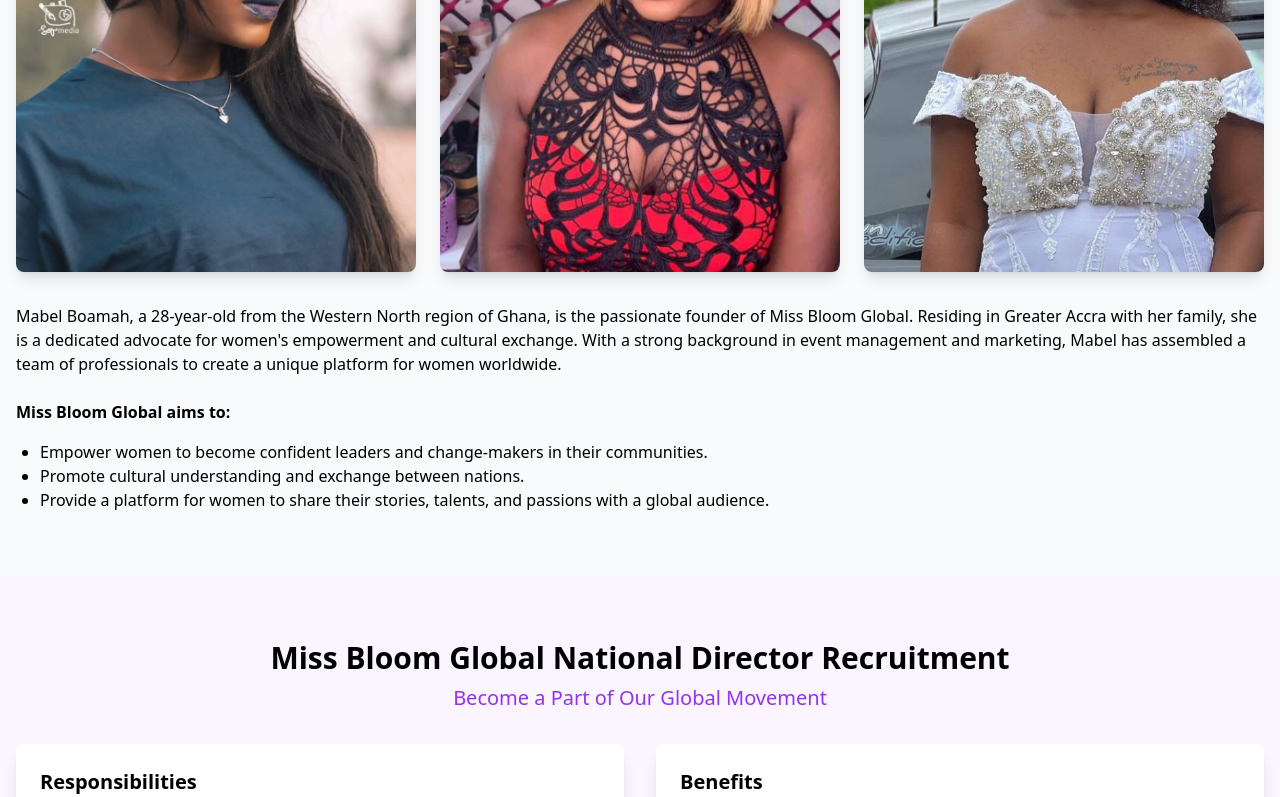
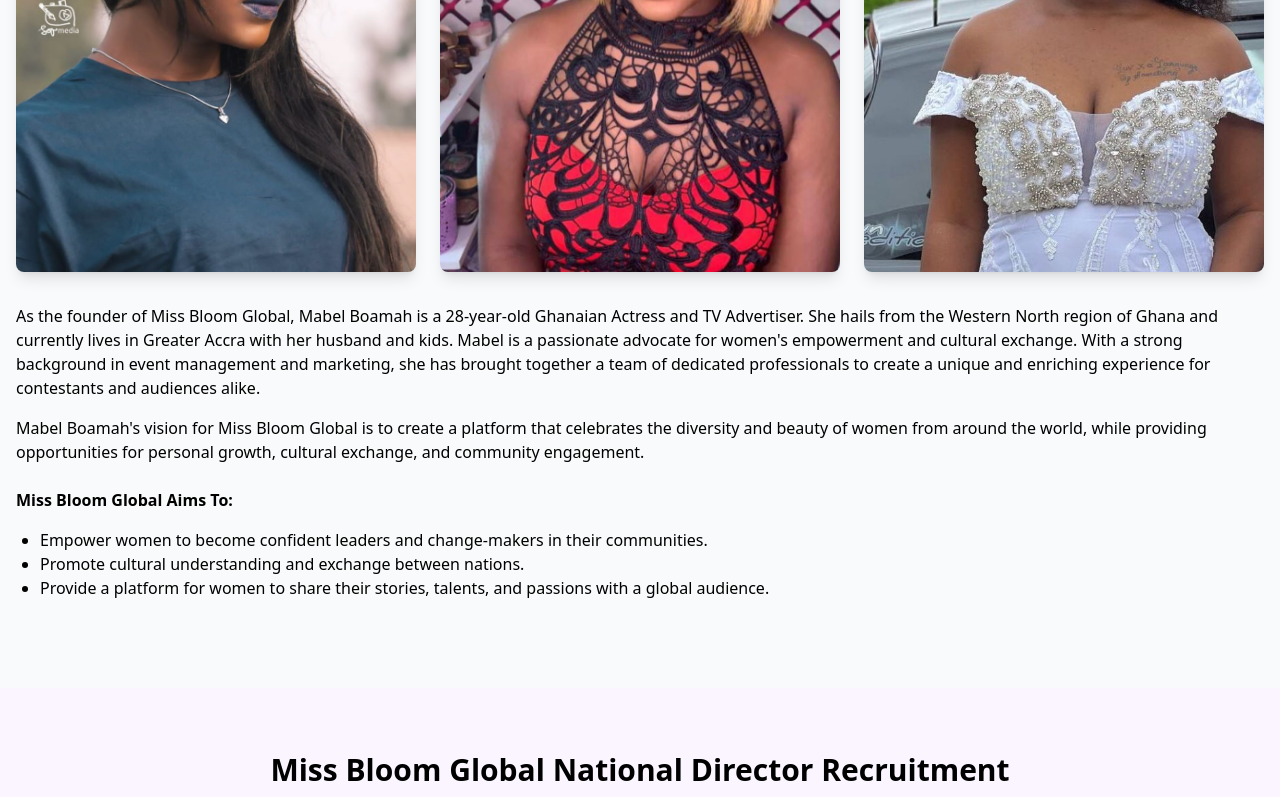
Before and after one commit to DevMagic313/Miss-Bloom-Globel, a React (Vite) app: page / in a window 1280 px wide. Shown: the part 552-1349 px from the top of the page. Built offline with nearby package versions, Linux system fonts and the light colour scheme.

Commit message:
Update About.tsx

```diff
--- a/src/components/About.tsx
+++ b/src/components/About.tsx
@@ -21,17 +21,20 @@ export default function About() {
         </div>
         <div className="prose lg:prose-xl mx-auto">
           <p className="mb-4">
-            Mabel Boamah, a 28-year-old from the Western North region of Ghana, is the passionate founder of Miss Bloom Global.
-            Residing in Greater Accra with her family, she is a dedicated advocate for women's empowerment and cultural exchange.
-            With a strong background in event management and marketing, Mabel has assembled a team of professionals to create a
-            unique platform for women worldwide.
+            As the founder of Miss Bloom Global, Mabel Boamah is a 28-year-old Ghanaian Actress and TV Advertiser. She hails from the Western North region of Ghana and currently lives in Greater Accra with her husband and kids. Mabel is a passionate advocate for women's empowerment and cultural exchange. With a strong background in event management and marketing, she has brought together a team of dedicated professionals to create a unique and enriching experience for contestants and audiences alike.
           </p>
-          <h3 className="font-bold mt-6 mb-4">Miss Bloom Global aims to:</h3>
-          <ul className="list-disc pl-6">
+          <p className="mb-4">
+            Mabel Boamah's vision for Miss Bloom Global is to create a platform that celebrates the diversity and beauty of women from around the world, while providing opportunities for personal growth, cultural exchange, and community engagement.
+          </p>
+
+          <h3 className="font-bold mt-6 mb-4">Miss Bloom Global Aims To:</h3>
+          <ul className="list-disc pl-6 mb-6">
             <li>Empower women to become confident leaders and change-makers in their communities.</li>
             <li>Promote cultural understanding and exchange between nations.</li>
             <li>Provide a platform for women to share their stories, talents, and passions with a global audience.</li>
           </ul>
+
+
         </div>
       </div>
     </section>
```
